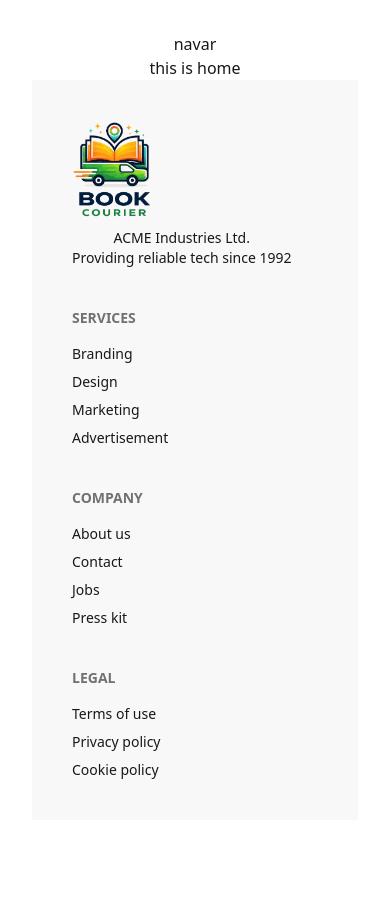
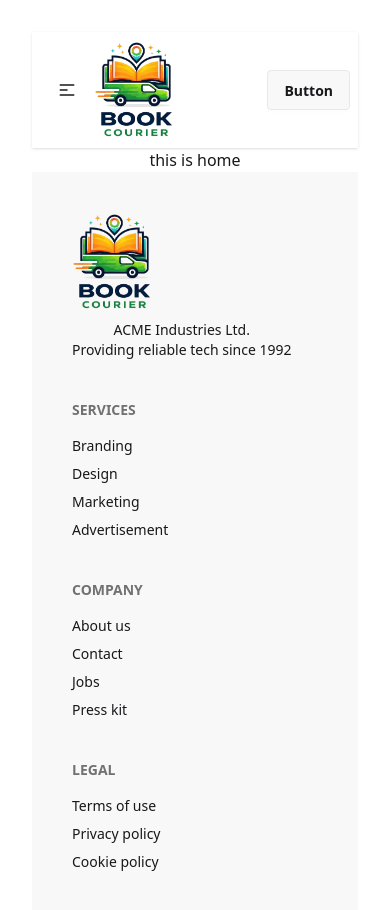
Before and after one commit to fd-Martin/B12-A11-Book-courier-client, a React (Vite) app: page / in a window 390 px wide. Shown: the top 910 px of the page. Before the commit the page ends 852 px from the top, so only its background shows below. Built offline with nearby package versions, Linux system fonts and the light colour scheme.

Commit message:
mainlayout fixed

```diff
--- a/src/Layout/MainLayout.jsx
+++ b/src/Layout/MainLayout.jsx
@@ -1,15 +1,19 @@
-
-import React from 'react';
-import { Outlet } from 'react-router';
-import Navbar from '../Page/Shared/Navbar/Navbar';
-import Footer from '../Page/Shared/Footer/Footer';
+import React from "react";
+import { Outlet } from "react-router";
+import Navbar from "../Page/Shared/Navbar/Navbar";
+import Footer from "../Page/Shared/Footer/Footer";
 
 const MainLayout = () => {
   return (
     <div>
+      <div className="flex flex-col min-h-screen">
         <Navbar></Navbar>
+        <div className="max-w-7xl mx-auto w-full flex-1">
           <Outlet></Outlet>
+        </div>
+
         <Footer></Footer>
+      </div>
     </div>
   );
 };
--- /dev/null
+++ b/src/Page/AllBooks/AllBooks.jsx
@@ -0,0 +1,11 @@
+import React from 'react';
+
+const AllBooks = () => {
+    return (
+        <div>
+            AllBooks is coming
+        </div>
+    );
+};
+
+export default AllBooks;
--- a/src/Page/Shared/Navbar/Navbar.jsx
+++ b/src/Page/Shared/Navbar/Navbar.jsx
@@ -1,11 +1,57 @@
-import React from 'react';
+import React from "react";
+import Logo from "../../../Components/Logo/Logo";
+import { Link } from "react-router";
 
 const Navbar = () => {
-    return (
-        <div>
-            navar
+    const links=<>
+
+            <li><Link to="/">Home</Link></li>
+            <li><Link to="/allbooks">All Books</Link></li>
+
+        <li><a>Item 3</a></li>
+    </>
+  return (
+    <div className="max-w-7xl mx-auto w-full flex-1">
+      <div className="navbar bg-base-100 shadow-sm">
+        <div className="navbar-start">
+          <div className="dropdown">
+            <div tabIndex={0} role="button" className="btn btn-ghost lg:hidden">
+              <svg
+                xmlns="http://www.w3.org/2000/svg"
+                className="h-5 w-5"
+                fill="none"
+                viewBox="0 0 24 24"
+                stroke="currentColor"
+              >
+                {" "}
+                <path
+                  strokeLinecap="round"
+                  strokeLinejoin="round"
+                  strokeWidth="2"
+                  d="M4 6h16M4 12h8m-8 6h16"
+                />{" "}
+              </svg>
+            </div>
+            <ul
+              tabIndex="-1"
+              className="menu menu-sm dropdown-content bg-base-100 rounded-box z-1 mt-3 w-52 p-2 shadow"
+            >
+{links}
+            </ul>
+          </div>
+          <Logo></Logo>
         </div>
-    );
+        <div className="navbar-center hidden lg:flex">
+          <ul className="menu menu-horizontal px-1">
+{links}
+          </ul>
+        </div>
+        <div className="navbar-end">
+          <a className="btn">Button</a>
+        </div>
+      </div>
+    </div>
+  );
 };
 
 export default Navbar;
--- a/src/Routes/router.jsx
+++ b/src/Routes/router.jsx
@@ -3,6 +3,7 @@
 import App from "../App";
 import Home from "../Page/Home/Home/Home";
 import DashBoardLayout from "../Layout/DashBoardLayout";
+import AllBooks from "../Page/AllBooks/AllBooks";
 
 export const router = createBrowserRouter([
   {
@@ -13,6 +14,10 @@
         index: true,
         element: <Home></Home>,
       },
+      {
+        path:'/allbooks',
+        element: <AllBooks></AllBooks>
+      },
     ],
   },
   {
```
Lines whose indentation alone changed are shown as unchanged.
